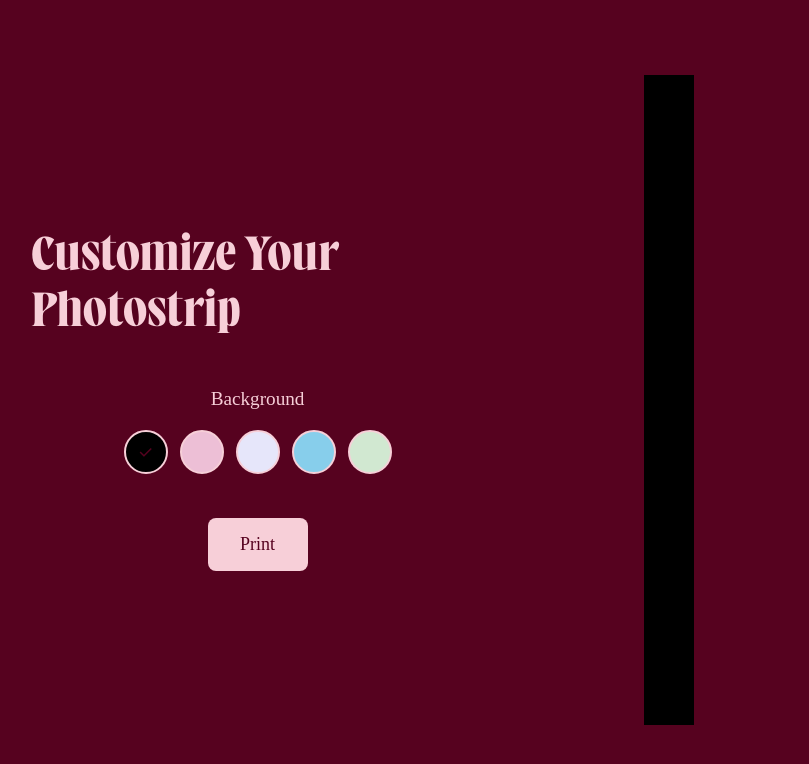
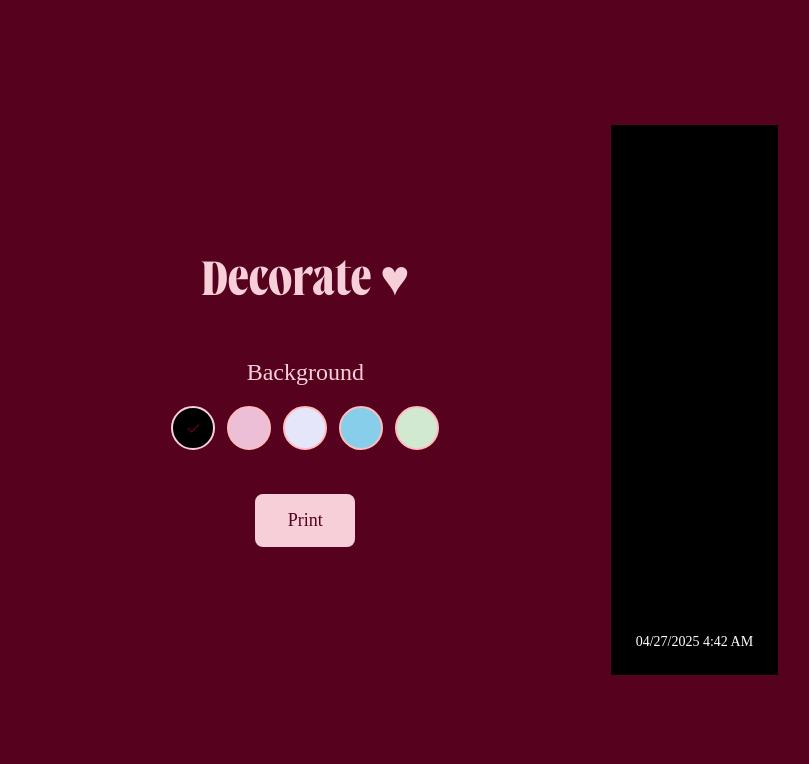
Before and after one commit to awksrj/web-photobooth-0, a React (Create React App) app in the folder frontend/: page /custom in a window 1280 px wide. Shown: the top 764 px of the page, without its empty margins (156-965 px from the left). Built offline with nearby package versions, Linux system fonts and the light colour scheme.

Commit message:
add date to photostrip

```diff
--- a/frontend/src/pages/Custom.css
+++ b/frontend/src/pages/Custom.css
@@ -57,7 +57,7 @@
   flex-direction: column;
   gap: 20px;
   padding: 25px;
-    min-height: 600px;
+  min-height: 500px;
   justify-content: flex-start;
   position: relative;
 }
@@ -85,8 +85,10 @@
   font-family: "title font";
   color: var(--color-pink);
   font-size: 50px;
-  text-align: left;
+  text-align: center;
   margin-bottom: 16px;
+  white-space: nowrap;
+  line-height: 1.2;
 }
 
 
@@ -111,7 +113,7 @@
 
 .bg-label {
   font-family: var(--font-normal);
-  font-size: var(--font-medium);
+  font-size: 24px;
   color: var(--color-pink);
   text-align: center;
 }
@@ -128,7 +130,7 @@
   width: 40px;
   height: 40px;
   border-radius: 50%;
-  border: 2px solid var(--color-pink);
+  border: 2px solid;
   display: flex;
   align-items: center;
   justify-content: center;
@@ -145,6 +147,16 @@
   color: var(--color-maroon);
   line-height: 1;
 }
+
+.timestamp {
+  font-family: var(--font-normal);
+  font-size: 14px;
+  color: white;
+  text-align: center;
+  margin-top: auto;
+  padding-top: 10px;
+}
+
 
 
 /* Button */
--- a/frontend/src/pages/Custom.tsx
+++ b/frontend/src/pages/Custom.tsx
@@ -18,11 +18,26 @@ const Custom: React.FC = () => {
   const comboRef = useRef<HTMLDivElement>(null);
 
   const [bgStyle, setBgStyle] = useState(bgOptions[0].style);
+  const getFormattedDate = (): string => {
+  const now = new Date();
+  const month = now.getMonth() + 1;
+  const day = now.getDate();
+  const year = now.getFullYear();
+
+  let hours = now.getHours();
+  const minutes = now.getMinutes().toString().padStart(2, "0");
+  const ampm = hours >= 12 ? "PM" : "AM";
+  hours = hours % 12 || 12;
+
+  return `${month.toString().padStart(2, "0")}/${day
+    .toString()
+    .padStart(2, "0")}/${year} ${hours}:${minutes} ${ampm}`;
+};
 
   return (
     <div className="customize-wrapper">
 <div className="customize-left">
-  <div className="text">Customize Your Photostrip</div>
+  <div className="text">Decorate ♥</div>
 
   <div className="bg-section">
     <label className="bg-label">Background</label>
@@ -57,7 +72,6 @@ const Custom: React.FC = () => {
       {/* Right side */}
       <div className="customize-right">
 <div ref={comboRef} className="photostrip" style={bgStyle}>
-
   {photos.map((photo, idx) =>
     photo ? (
       <img
@@ -70,7 +84,11 @@ const Custom: React.FC = () => {
       <div key={idx} className="result-photo placeholder">Empty</div>
     )
   )}
+
+  <div className="timestamp">{getFormattedDate()}</div>
 </div>
+
+
       </div>
     </div>
   );
```
Lines whose indentation alone changed are shown as unchanged.
